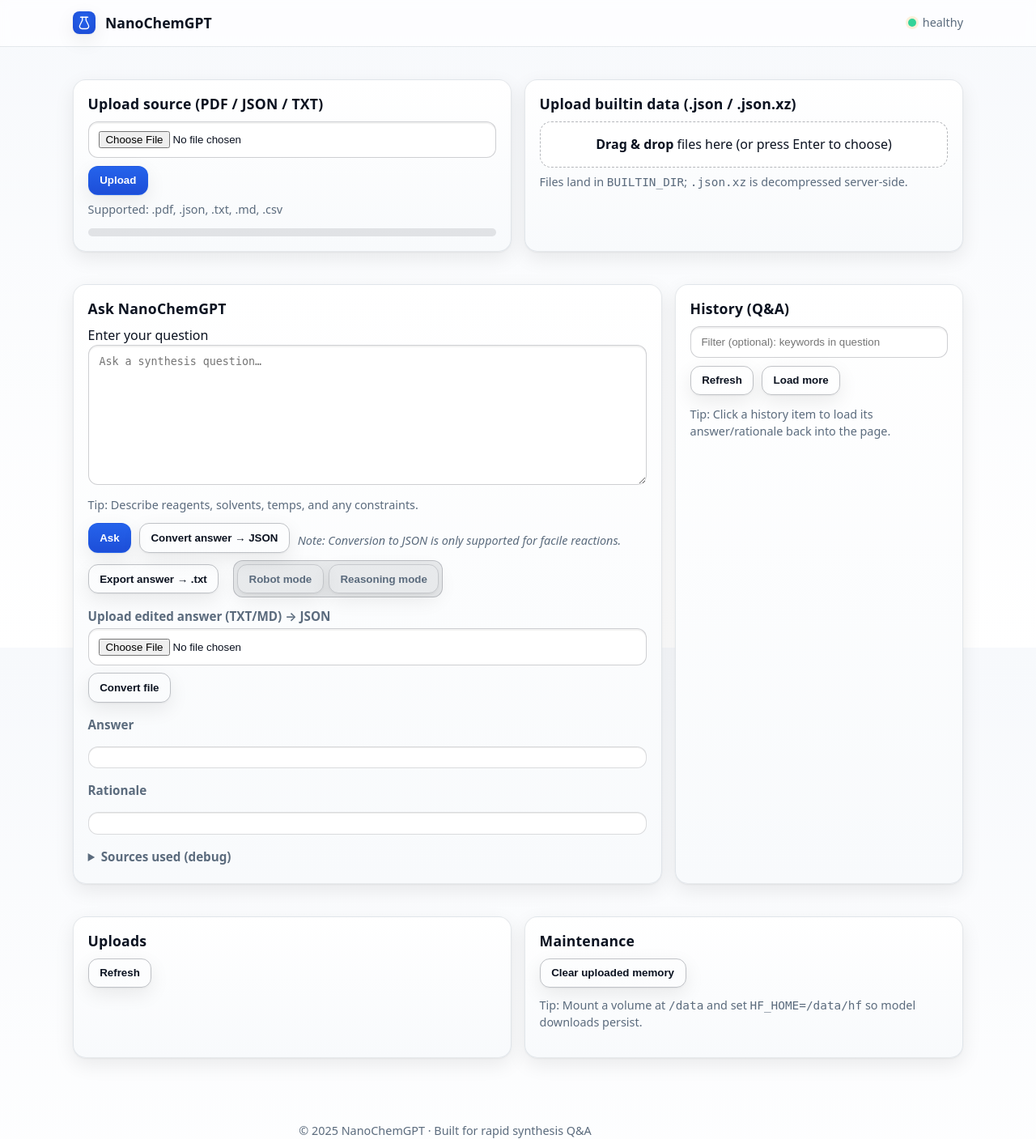
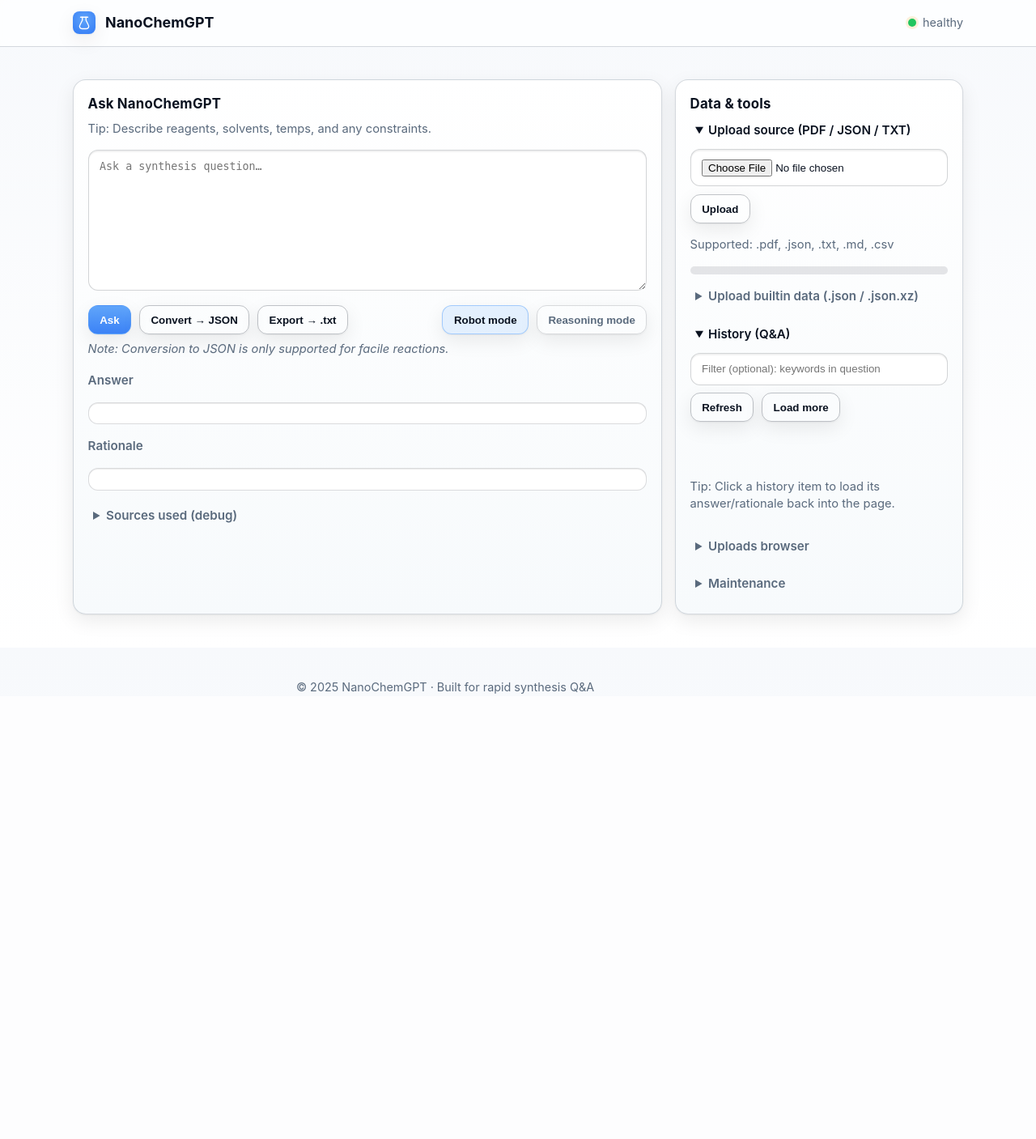
Before and after one commit to DMCarnahan/NanoChemGPT, a Flask app: page / in a window 1280 px wide. Shown: the whole page at 81% size. After the commit the page ends 857 px from the top, so only its background shows below. Run offline with Flask 3, Linux system fonts and the light colour scheme; data that the repository does not hold is empty; parts of the project's set-up code (start-up, migrations or seed data) failed here and were passed over; some libraries are stand-ins or nearby versions.

Commit message:
cleaning

````diff
--- a/app.py
+++ b/app.py
@@ -339,15 +339,17 @@
         if not raw:
             return "", ""
         text = raw.strip()
-        # Find code fence rationale block
-        fence = re.compile(r"```(?:reason|rationale|reasoning)\s*(.*?)```", re.I | re.S)
-        m = fence.search(text)
-        if m:
-            rationale = m.group(1).strip()
-            # Remove the code fence block from the answer
-            answer = (text[:m.start()] + text[m.end():]).strip()
+        # Remove all code-fenced reason/rationale blocks from the answer
+        fence_rx = re.compile(r"```(?:reason|rationale|reasoning)\s*([\s\S]*?)```", re.I)
+        rationale = ""
+        fences = list(fence_rx.finditer(text))
+        if fences:
+            # Use the last rationale block found
+            rationale = fences[-1].group(1).strip()
+            # Remove all rationale blocks from the answer
+            answer = fence_rx.sub("", text).strip()
             return answer, rationale
-        # Find heading rationale block
+        # Heading rationale block
         head = re.compile(r"(?:^|\n)#{1,3}\s*(rationale|reasoning)\b[^\n]*\n((?:.*\n?)*)$", re.I | re.S)
         m = head.search(text)
         if m:
--- a/static/app.js
+++ b/static/app.js
@@ -134,9 +134,11 @@
         a.href = url;
         a.download = 'converted.json';
         document.body.appendChild(a); // Required for Firefox
-        a.click();
-        document.body.removeChild(a);
-        URL.revokeObjectURL(url);
+        setTimeout(() => {
+          a.click();
+          document.body.removeChild(a);
+          URL.revokeObjectURL(url);
+        }, 50);
       } else {
         jsonBlock.textContent = 'Error: ' + (data.error || 'unknown');
         document.getElementById('jsonBlock')?.classList.remove('hidden');
--- a/templates/index.html
+++ b/templates/index.html
@@ -5,72 +5,119 @@
   <meta name="viewport" content="width=device-width, initial-scale=1">
   <title>NanoChemGPT</title>
   <meta name="csrf-token" content="{{ csrf_token() }}">
+  <link rel="icon" href="/static/favicon.ico">
   <link rel="stylesheet" href="/static/ui_ask_size.css">
-  <link rel="icon" href="/static/favicon.ico">
   <style>
-    :root {
-      --bg: #0b0f14; --bg-elev: #0f1520;
-      --card: #111827; --card-2: #0e1726;
-      --text: #e5e7eb; --text-muted: #a5b4cf;
-      --brand: #60a5fa; --brand-strong:#3b82f6;
-      --ok:#34d399; --warn:#f59e0b; --err:#ef4444;
-      --ring: 0 0 0 3px rgba(59,130,246,.35);
-      --radius: 16px;
+    /* ----------------------
+       Design tokens
+    ---------------------- */
+    :root{
+      --bg:#0b0f14;           /* app background */
+      --bg-elev:#0f1520;      /* elevated background */
+      --surface:#0d1420;      /* cards */
+      --surface-2:#0f1a2a;    /* cards subtle gradient end */
+      --text:#e6eaf2;         /* primary text */
+      --muted:#96a0b8;        /* secondary text */
+      --brand:#60a5fa;        /* brand */
+      --brand-strong:#3b82f6; /* brand deep */
+      --ok:#22c55e; --warn:#f59e0b; --err:#ef4444;
+      --border: color-mix(in srgb, var(--muted), transparent 80%);
+      --radius:16px;
       --shadow-1: 0 1px 2px rgba(0,0,0,.25), 0 8px 24px rgba(0,0,0,.35);
-      --shadow-2: 0 1px 2px rgba(0,0,0,.25), 0 12px 32px rgba(0,0,0,.45);
+      --shadow-2: 0 1px 2px rgba(0,0,0,.25), 0 12px 32px rgba(0,0,0,.5);
+      --ring: 0 0 0 3px rgba(96,165,250,.35);
       --mono: ui-monospace, SFMono-Regular, Menlo, Consolas, "Liberation Mono", monospace;
-      --sans: system-ui, -apple-system, Segoe UI, Roboto, Inter, Cantarell, "Helvetica Neue", Arial, "Noto Sans";
+      --sans: Inter, system-ui, -apple-system, Segoe UI, Roboto, Cantarell, "Helvetica Neue", Arial, "Noto Sans";
     }
-    @media (prefers-color-scheme: light) {
-      :root {
-        --bg:#f7f9fc; --bg-elev:#fff; --card:#fff; --card-2:#f8fafc;
-        --text:#0b1220; --text-muted:#5b6b7d;
-        --brand:#2563eb; --brand-strong:#1d4ed8;
+    @media (prefers-color-scheme: light){
+      :root{
+        --bg:#f7f9fc; --bg-elev:#fff; --surface:#fff; --surface-2:#f7fafc;
+        --text:#0a1220; --muted:#5a6a7d; --border: color-mix(in srgb, var(--muted), transparent 75%);
         --shadow-1: 0 1px 2px rgba(0,0,0,.05), 0 8px 24px rgba(0,0,0,.08);
-        --shadow-2: 0 1px 2px rgba(0,0,0,.06), 0 12px 32px rgba(0,0,0,.12);
+        --shadow-2: 0 1px 2px rgba(0,0,0,.06), 0 12px 32px rgba(0,0,0,.14);
+        --ring: 0 0 0 3px rgba(37,99,235,.30);
       }
     }
-    *{box-sizing:border-box} html,body{height:100%}
-    body{margin:0;background:linear-gradient(180deg,var(--bg),var(--bg-elev));color:var(--text);font-family:var(--sans);line-height:1.45}
-    a{color:var(--brand);text-decoration:none} a:hover{text-decoration:underline}
+
+    /* ----------------------
+       Base
+    ---------------------- */
+    *{box-sizing:border-box}
+    html,body{height:100%}
+    body{margin:0;background:linear-gradient(180deg,var(--bg),var(--bg-elev));color:var(--text);font-family:var(--sans);line-height:1.45;-webkit-font-smoothing:antialiased}
+    a{color:var(--brand);text-decoration:none}
+    a:hover{text-decoration:underline}
     .container{width:min(1100px,92vw);margin-inline:auto}
-    header.site{position:sticky;top:0;z-index:40;backdrop-filter:saturate(120%) blur(6px);background:color-mix(in srgb,var(--bg-elev),transparent 30%);border-bottom:1px solid color-mix(in srgb,var(--text-muted),transparent 85%)}
+
+    /* Utility */
+    .stack{display:flex;flex-direction:column;gap:1rem}
+    .cluster{display:flex;flex-wrap:wrap;gap:.6rem;align-items:center}
+    .muted{color:var(--muted)}
+    .small{font-size:.92rem}
+    .mt-2{margin-top:.5rem}.mt-3{margin-top:.75rem}.mt-4{margin-top:1rem}.mt-6{margin-top:1.5rem}
+    .hidden{display:none !important}
+    .visually-hidden{position:absolute!important;height:1px;width:1px;overflow:hidden;clip:rect(1px,1px,1px,1px);white-space:nowrap}
+
+    /* ----------------------
+       Header
+    ---------------------- */
+    header.site{position:sticky;top:0;z-index:40;backdrop-filter:saturate(120%) blur(6px);background:color-mix(in srgb, var(--bg-elev), transparent 25%);border-bottom:1px solid var(--border)}
     .topbar{display:flex;align-items:center;justify-content:space-between;padding:.9rem 0}
     .brand{display:flex;align-items:center;gap:.75rem;font-weight:700}
-    .brand .logo{width:28px;height:28px;display:grid;place-items:center;border-radius:8px;background:radial-gradient(65% 65% at 50% 35%,var(--brand),var(--brand-strong));box-shadow:var(--shadow-1)}
-    #healthStatus{display:flex;align-items:center;gap:.5rem;font-size:.9rem;color:var(--text-muted)}
+    .logo{width:28px;height:28px;display:grid;place-items:center;border-radius:8px;background:radial-gradient(65% 65% at 50% 35%,var(--brand),var(--brand-strong));box-shadow:var(--shadow-1)}
+    #healthStatus{display:flex;align-items:center;gap:.5rem;font-size:.9rem;color:var(--muted)}
     .status-dot{width:10px;height:10px;border-radius:50%;background:var(--warn);box-shadow:0 0 0 3px rgba(245,158,11,.15)}
+
+    /* ----------------------
+       Layout
+    ---------------------- */
     main{padding:1.5rem 0 3rem}
     .grid{display:grid;gap:1rem;grid-template-columns:repeat(12,minmax(0,1fr))}
-    .card{grid-column:span 12;background:linear-gradient(180deg,var(--card),var(--card-2));border:1px solid color-mix(in srgb,var(--text-muted),transparent 85%);border-radius:16px;padding:1.1rem;box-shadow:var(--shadow-1)}
-    @media(min-width:900px){.card.span-6{grid-column:span 6}.card.span-8{grid-column:span 8}.card.span-4{grid-column:span 4}}
-    .card-title{margin:0 0 .5rem;font-size:1.1rem;letter-spacing:.2px}
-    .subhead{margin:0 0 .25rem;font-size:.95rem;color:var(--text-muted);font-weight:600}
-    .row{display:flex;flex-wrap:wrap;gap:.6rem;align-items:center}
-    .btn{appearance:none;border:1px solid color-mix(in srgb,var(--brand),transparent 60%);background:linear-gradient(180deg,var(--brand),var(--brand-strong));color:#fff;font-weight:600;padding:.6rem .85rem;border-radius:12px;cursor:pointer;box-shadow:var(--shadow-1)}
-    .btn:hover{filter:brightness(1.05)} .btn.secondary{background:transparent;color:var(--text);border-color:color-mix(in srgb,var(--text),transparent 75%)} .btn.tertiary{background:transparent;color:var(--text-muted);border-color:color-mix(in srgb,var(--text),transparent 85%)}
-    .btn.tertiary.active {
-      background: #e0e0ff;
-      border-color: #4444aa;
-      color: #222;
+    .card{grid-column:span 12;background:linear-gradient(180deg,var(--surface),var(--surface-2));border:1px solid var(--border);border-radius:var(--radius);padding:1.1rem;box-shadow:var(--shadow-1)}
+    @media (min-width: 960px){
+      .card.span-8{grid-column:span 8}
+      .card.span-4{grid-column:span 4}
+      .card.span-6{grid-column:span 6}
     }
+    .card-title{margin:0 0 .35rem;font-size:1.05rem;letter-spacing:.2px}
+    .subhead{margin:0 0 .25rem;font-size:.95rem;color:var(--muted);font-weight:600}
+
+    /* ----------------------
+       Controls
+    ---------------------- */
+    .btn{appearance:none;border:1px solid color-mix(in srgb,var(--brand),transparent 60%);background:linear-gradient(180deg,var(--brand),var(--brand-strong));color:#fff;font-weight:600;padding:.6rem .85rem;border-radius:12px;cursor:pointer;box-shadow:var(--shadow-1);transition:transform .06s ease, filter .15s ease}
+    .btn:hover{filter:brightness(1.05)}
+    .btn:active{transform:translateY(1px)}
     .btn[disabled]{opacity:.6;cursor:not-allowed}
-    .textarea,input[type="file"],input[type="text"]{width:min(700px,100%);padding:.7rem .8rem;border-radius:12px;border:1px solid color-mix(in srgb,var(--text),transparent 80%);background:color-mix(in srgb,var(--bg-elev),transparent 0%);color:var(--text);outline:none;box-shadow:inset 0 2px 0 rgba(0,0,0,.05)}
+    .btn.secondary{background:transparent;color:var(--text);border-color:color-mix(in srgb,var(--text),transparent 75%)}
+    .btn.tertiary{background:transparent;color:var(--muted);border-color:color-mix(in srgb,var(--text),transparent 85%)}
+    .btn.tertiary.active{background:color-mix(in srgb,var(--brand),transparent 85%);color:var(--text);border-color:color-mix(in srgb,var(--brand),transparent 50%)}
+
+    .textarea,input[type="file"],input[type="text"]{width:min(720px,100%);padding:.72rem .84rem;border-radius:12px;border:1px solid color-mix(in srgb,var(--text),transparent 82%);background:color-mix(in srgb,var(--bg-elev),transparent 0%);color:var(--text);outline:none;box-shadow:inset 0 2px 0 rgba(0,0,0,.05)}
     .textarea:focus,input:focus{box-shadow:var(--ring);border-color:var(--brand)}
-    .small{font-size:.9rem}.muted{color:var(--text-muted)} .mt-2{margin-top:.5rem}.mt-3{margin-top:.75rem}.mt-4{margin-top:1rem}.mt-6{margin-top:1.5rem}
+
+    .toolbar{display:flex;flex-wrap:wrap;gap:.6rem;align-items:center}
+    .toolbar .spacer{flex:1 1 auto}
+
     .progress{width:100%;height:10px;border-radius:999px;background:color-mix(in srgb,var(--text),transparent 90%);overflow:hidden}
     .progress > #progressInner{height:100%;width:0%;background:linear-gradient(90deg,var(--brand),var(--brand-strong))}
+
+    .dropzone{border:1.5px dashed color-mix(in srgb,var(--text),transparent 70%);border-radius:14px;padding:1rem;text-align:center;background:color-mix(in srgb,var(--bg-elev),transparent 4%)}
+
+    .pre{background:color-mix(in srgb,var(--bg-elev),transparent 6%);border-radius:12px;padding:.8rem;overflow:auto;border:1px solid color-mix(in srgb,var(--text),transparent 85%);box-shadow:inset 0 1px 0 rgba(0,0,0,.08);font-family:var(--mono)}
+
     .alert{padding:.7rem .85rem;border-radius:12px;border:1px solid color-mix(in srgb,var(--text),transparent 80%);background:color-mix(in srgb,var(--bg-elev),transparent 10%);box-shadow:var(--shadow-1)}
     .badge{display:inline-block;padding:.15rem .45rem;border-radius:999px;background:color-mix(in srgb,var(--text),transparent 85%);color:var(--text);font-size:.75rem}
     .badge-ctx{background:#2dd4bf33;color:#2dd4bf}.badge-parsed{background:#60a5fa33;color:#60a5fa}.badge-db{background:#f59e0b33;color:#f59e0b}
-    .dropzone{border:1.5px dashed color-mix(in srgb,var(--text),transparent 70%);border-radius:14px;padding:1rem;text-align:center;background:color-mix(in srgb,var(--bg-elev),transparent 4%)}
-    .segmented{background:color-mix(in srgb,var(--text),transparent 92%);border:1px solid color-mix(in srgb,var(--text),transparent 80%);border-radius:12px;padding:.25rem}
-    .pre{background:color-mix(in srgb,var(--bg-elev),transparent 6%);border-radius:12px;padding:.8rem;overflow:auto;border:1px solid color-mix(in srgb,var(--text),transparent 85%);box-shadow:inset 0 1px 0 rgba(0,0,0,.08);font-family:var(--mono)}
-    .hidden{display:none !important}
-    footer.site{margin:2rem 0 1rem;color:var(--text-muted);font-size:.9rem;text-align:center}
+
+    footer.site{margin:2rem 0 1rem;color:var(--muted);font-size:.9rem;text-align:center}
+
+    details.clean > summary{cursor:pointer;user-select:none;padding:.25rem .4rem;border-radius:10px;color:var(--muted)}
+    details.clean[open] > summary{color:var(--text)}
   </style>
 </head>
 <body>
+  <a href="#main" class="visually-hidden">Skip to main content</a>
   <header class="site">
     <div class="container topbar" role="banner" aria-label="App header">
       <div class="brand">
@@ -79,7 +126,7 @@
             <path d="M6 3h12"/><path d="M9 3v5l-4 8a4 4 0 0 0 3.6 6h6.8A4 4 0 0 0 19 16l-4-8V3"/>
           </svg>
         </div>
-        <h1 style="font-size:1.1rem;margin:0">NanoChemGPT</h1>
+        <h1 style="font-size:1.12rem;margin:0">NanoChemGPT</h1>
       </div>
       <div id="healthStatus" class="status" role="status" aria-live="polite" aria-atomic="true" title="Service health">
         <span class="status-dot" aria-hidden="true"></span>
@@ -92,62 +139,26 @@
     <div id="global-errors" class="alert mt-3 hidden" role="alert" aria-live="assertive" aria-atomic="true"></div>
 
     <section class="grid mt-4">
-      <!-- Upload -->
-      <section class="card span-6" aria-labelledby="sec-upload">
-        <h2 id="sec-upload" class="card-title">Upload source (PDF / JSON / TXT)</h2>
-        <div class="row" role="group" aria-label="Upload source">
-          <input id="fileInput" type="file" accept=".pdf,.json,.txt,.md,.csv,.parquet" aria-describedby="fileHint">
-          <button id="uploadBtn" class="btn" type="button" aria-controls="result progressInner">Upload</button>
-        </div>
-        <div id="fileHint" class="small muted mt-2" role="note">Supported: .pdf, .json, .txt, .md, .csv</div>
-        <div class="progress mt-3" role="progressbar" aria-label="Upload progress" aria-valuemin="0" aria-valuemax="100" aria-valuenow="0">
-          <div id="progressInner"></div>
-        </div>
-        <div id="result" class="alert mt-3 hidden" role="status" aria-live="polite" aria-atomic="true"></div>
-      </section>
-
-      <!-- Builtin uploader -->
-      <section class="card span-6" aria-labelledby="sec-builtin">
-        <h2 id="sec-builtin" class="card-title">Upload builtin data (.json / .json.xz)</h2>
-        <div id="builtinDrop" class="dropzone" tabindex="0" role="button" aria-label="Drop files or press Enter to choose">
-          <strong>Drag &amp; drop</strong> files here (or press Enter to choose)
-        </div>
-        <input id="builtinFile" type="file" class="hidden" accept=".json,.json.xz" multiple>
-        <div class="small muted mt-2">Files land in <code>BUILTIN_DIR</code>; <code>.json.xz</code> is decompressed server-side.</div>
-        <div id="builtinMsg" class="alert mt-2 hidden" role="status" aria-live="polite" aria-atomic="true"></div>
-      </section>
-
-      <!-- Ask -->
-      <section class="card span-8 mt-6" aria-labelledby="sec-ask">
+      <!-- Primary workspace -->
+      <section class="card span-8" aria-labelledby="sec-ask">
         <h2 id="sec-ask" class="card-title">Ask NanoChemGPT</h2>
+        <p class="small muted mt-2">Tip: Describe reagents, solvents, temps, and any constraints.</p>
         <label class="visually-hidden" for="question">Enter your question</label>
         <textarea id="question" class="textarea" rows="8" autocomplete="off" placeholder="Ask a synthesis question…" aria-describedby="askHelp"></textarea>
-        <div id="askHelp" class="small muted mt-2">Tip: Describe reagents, solvents, temps, and any constraints.</div>
 
-        <div class="row mt-3" role="group" aria-label="Ask and parse controls">
+        <div class="toolbar mt-3" role="group" aria-label="Ask toolbar">
           <button id="askBtn" class="btn" type="button" aria-controls="answerPre rationalePre refsSection askMsg">Ask</button>
-          <button id="parseBtn" class="btn secondary">Convert answer → JSON</button>
-          <div class="small muted mt-2" id="jsonFinePrint">
-            <em>Note: Conversion to JSON is only supported for facile reactions.</em>
-          </div>
-          <button id="saveTxtBtn" class="btn secondary">Export answer → .txt</button>
-          <div class="segmented" role="radiogroup" aria-label="Answer mode" style="display:flex;gap:6px;margin-left:8px;">
-            <button id="modeRobot" class="btn tertiary" role="radio" aria-checked="true">Robot mode</button>
+          <button id="parseBtn" class="btn secondary" type="button">Convert → JSON</button>
+          <button id="saveTxtBtn" class="btn secondary" type="button">Export → .txt</button>
+          <span class="spacer" aria-hidden="true"></span>
+          <div class="cluster segmented" role="radiogroup" aria-label="Answer mode">
+            <button id="modeRobot" class="btn tertiary active" role="radio" aria-checked="true">Robot mode</button>
             <button id="modeReason" class="btn tertiary" role="radio" aria-checked="false">Reasoning mode</button>
           </div>
         </div>
-
-        <section class="mt-3" aria-labelledby="sec-edited">
-          <h3 id="sec-edited" class="subhead">Upload edited answer (TXT/MD) → JSON</h3>
-          <div class="row" role="group" aria-label="Convert edited file">
-            <input id="editedFile" type="file" accept=".txt,.md" aria-label="Choose edited answer file">
-            <button id="editedConvertBtn" class="btn secondary" type="button" aria-controls="editedDownloadJson">Convert file</button>
-            <a id="editedDownloadJson" class="btn secondary hidden" href="#" download="converted.json" aria-hidden="true">Download JSON</a>
-          </div>
-        </section>
+        <div class="small muted mt-2" id="jsonFinePrint"><em>Note: Conversion to JSON is only supported for facile reactions.</em></div>
 
         <div id="askMsg" class="alert mt-3 hidden" role="status" aria-live="polite" aria-atomic="true"></div>
-        <div id="uplMsg" class="alert mt-2 hidden" role="status" aria-live="polite" aria-atomic="true"></div>
 
         <section class="mt-4" aria-labelledby="sec-answer">
           <h3 id="sec-answer" class="subhead">Answer</h3>
@@ -165,7 +176,7 @@
         </section>
 
         <section class="mt-4" aria-labelledby="sec-sources">
-          <details id="sourcesPanel">
+          <details id="sourcesPanel" class="clean">
             <summary class="subhead">Sources used (debug)</summary>
             <div class="small muted mt-2">
               <p>This shows the context chunks that were sent to the model for the last answer.</p>
@@ -187,47 +198,71 @@
         </section>
       </section>
 
-      <!-- History -->
-      <section class="card span-4 mt-6" aria-labelledby="sec-history">
-        <h2 id="sec-history" class="card-title">History (Q&amp;A)</h2>
-        <div class="row" role="group" aria-label="History filters and actions">
+      <!-- Sidebar -->
+      <aside class="card span-4" aria-labelledby="sec-quick">
+        <h2 id="sec-quick" class="card-title">Data & tools</h2>
+
+        <details class="clean" open>
+          <summary class="subhead">Upload source (PDF / JSON / TXT)</summary>
+          <div class="stack mt-2" role="group" aria-label="Upload source">
+            <div class="cluster">
+              <input id="fileInput" type="file" accept=".pdf,.json,.txt,.md,.csv,.parquet" aria-describedby="fileHint">
+              <button id="uploadBtn" class="btn secondary" type="button" aria-controls="result progressInner">Upload</button>
+            </div>
+            <div id="fileHint" class="small muted" role="note">Supported: .pdf, .json, .txt, .md, .csv</div>
+            <div class="progress" role="progressbar" aria-label="Upload progress" aria-valuemin="0" aria-valuemax="100" aria-valuenow="0">
+              <div id="progressInner"></div>
+            </div>
+            <div id="result" class="alert hidden" role="status" aria-live="polite" aria-atomic="true"></div>
+          </div>
+        </details>
+
+        <details class="clean mt-3">
+          <summary class="subhead">Upload builtin data (.json / .json.xz)</summary>
+          <div class="stack mt-2">
+            <div id="builtinDrop" class="dropzone" tabindex="0" role="button" aria-label="Drop files or press Enter to choose">
+              <strong>Drag &amp; drop</strong> files here (or press Enter to choose)
+            </div>
+            <input id="builtinFile" type="file" class="hidden" accept=".json,.json.xz" multiple>
+            <div class="small muted">Files land in <code>BUILTIN_DIR</code>; <code>.json.xz</code> is decompressed server-side.</div>
+            <div id="builtinMsg" class="alert hidden" role="status" aria-live="polite" aria-atomic="true"></div>
+          </div>
+        </details>
+
+        <details class="clean mt-3" open>
+          <summary class="subhead">History (Q&amp;A)</summary>
+          <div class="stack mt-2">
+            <div class="cluster" role="group" aria-label="History actions">
               <input id="histQuery" class="textarea" placeholder="Filter (optional): keywords in question" autocomplete="off">
               <button id="historyBtn" class="btn secondary" type="button" aria-controls="historyList histMsg">Refresh</button>
               <button id="histMoreBtn" class="btn secondary" type="button" aria-controls="historyList histMsg">Load more</button>
             </div>
-        <div id="histMsg" class="alert mt-2 hidden" role="status" aria-live="polite" aria-atomic="true"></div>
-        <ol id="historyList" class="mt-3 small"></ol>
-        <p class="small muted mt-2">Tip: Click a history item to load its answer/rationale back into the page.</p>
-      </section>
+            <div id="histMsg" class="alert hidden" role="status" aria-live="polite" aria-atomic="true"></div>
+            <ol id="historyList" class="mt-2 small"></ol>
+            <p class="small muted">Tip: Click a history item to load its answer/rationale back into the page.</p>
+          </div>
+        </details>
 
-      <!-- Upload Browser -->
-      <section class="card span-6 mt-6" aria-labelledby="sec-uploads">
-        <h2 id="sec-uploads" class="card-title">Uploads</h2>
-        <div class="row" role="group" aria-label="Uploads actions">
+        <details class="clean mt-3">
+          <summary class="subhead">Uploads browser</summary>
+          <div class="stack mt-2">
+            <div class="cluster" role="group" aria-label="Uploads actions">
               <button id="uplRefreshBtn" class="btn secondary" type="button" aria-controls="uplList uplMsg">Refresh</button>
             </div>
-        <div id="uplMsg" class="alert mt-2 hidden" role="status" aria-live="polite" aria-atomic="true"></div>
-        <ol id="uplList" class="mt-3 small"></ol>
-      </section>
+            <div id="uplMsg" class="alert hidden" role="status" aria-live="polite" aria-atomic="true"></div>
+            <ol id="uplList" class="mt-2 small"></ol>
+          </div>
+        </details>
 
-      <!-- Maintenance -->
-      <section class="card span-6 mt-6" aria-labelledby="sec-maint">
-        <h2 id="sec-maint" class="card-title">Maintenance</h2>
-        <div class="row">
-          <button
-            id="clearBtn"
-            class="btn secondary"
-            type="button"
-            aria-controls="uplMsg uplList"
-            aria-label="Clear uploaded memory">
-            Clear uploaded memory
-          </button>
-          <div id="clearMsg" class="alert mt-2 hidden" role="status" aria-live="polite" aria-atomic="true"></div>
+        <details class="clean mt-3">
+          <summary class="subhead">Maintenance</summary>
+          <div class="stack mt-2">
+            <button id="clearBtn" class="btn secondary" type="button" aria-controls="uplMsg uplList" aria-label="Clear uploaded memory">Clear uploaded memory</button>
+            <div id="clearMsg" class="alert hidden" role="status" aria-live="polite" aria-atomic="true"></div>
+            <p class="small muted">Tip: Mount a volume at <code>/data</code> and set <code>HF_HOME=/data/hf</code> so model downloads persist.</p>
           </div>
-        <p class="small muted mt-3">
-          Tip: Mount a volume at <code>/data</code> and set <code>HF_HOME=/data/hf</code> so model downloads persist.
-        </p>
-      </section>
+        </details>
+      </aside>
     </section>
   </main>
 
@@ -236,9 +271,7 @@
   </footer>
 
   <noscript>
-    <div class="alert" role="alert">
-      This app requires JavaScript to function.
-    </div>
+    <div class="alert" role="alert">This app requires JavaScript to function.</div>
   </noscript>
 
   <script>
````
Lines whose indentation alone changed are shown as unchanged.
